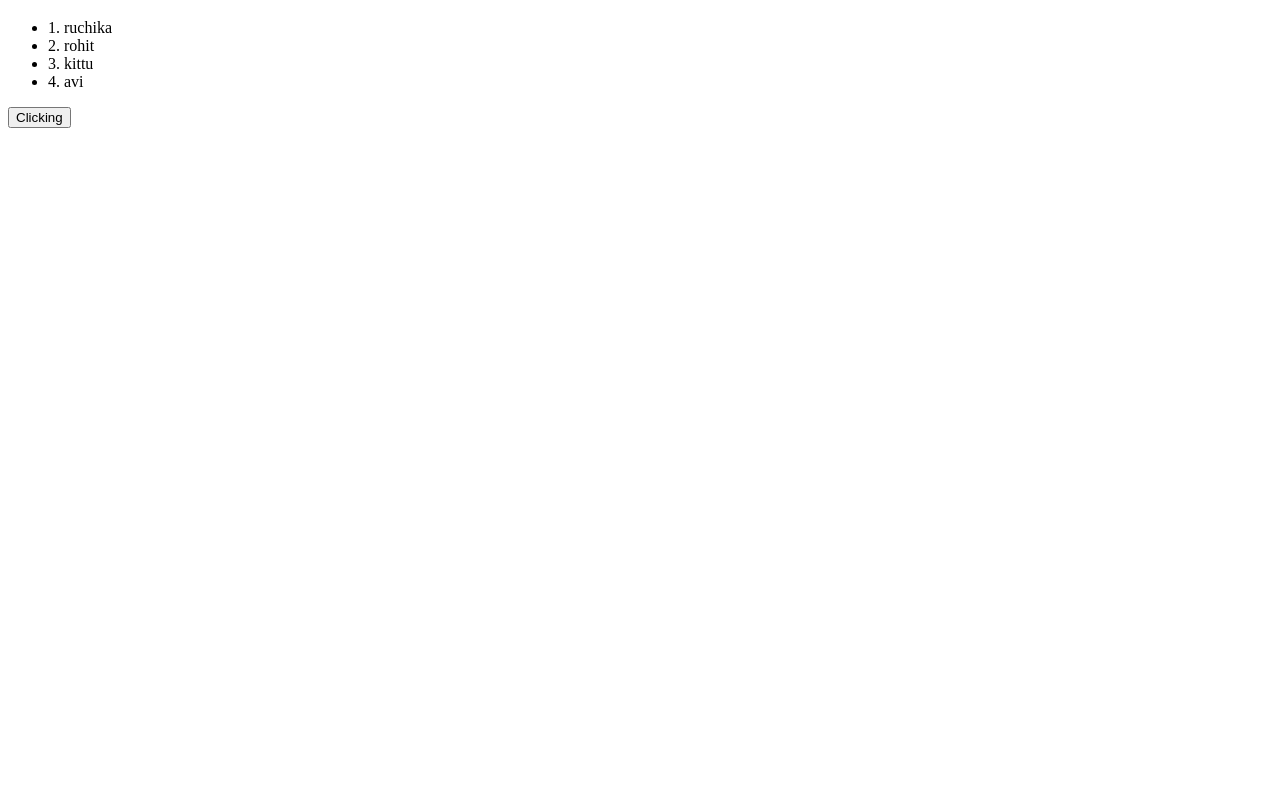
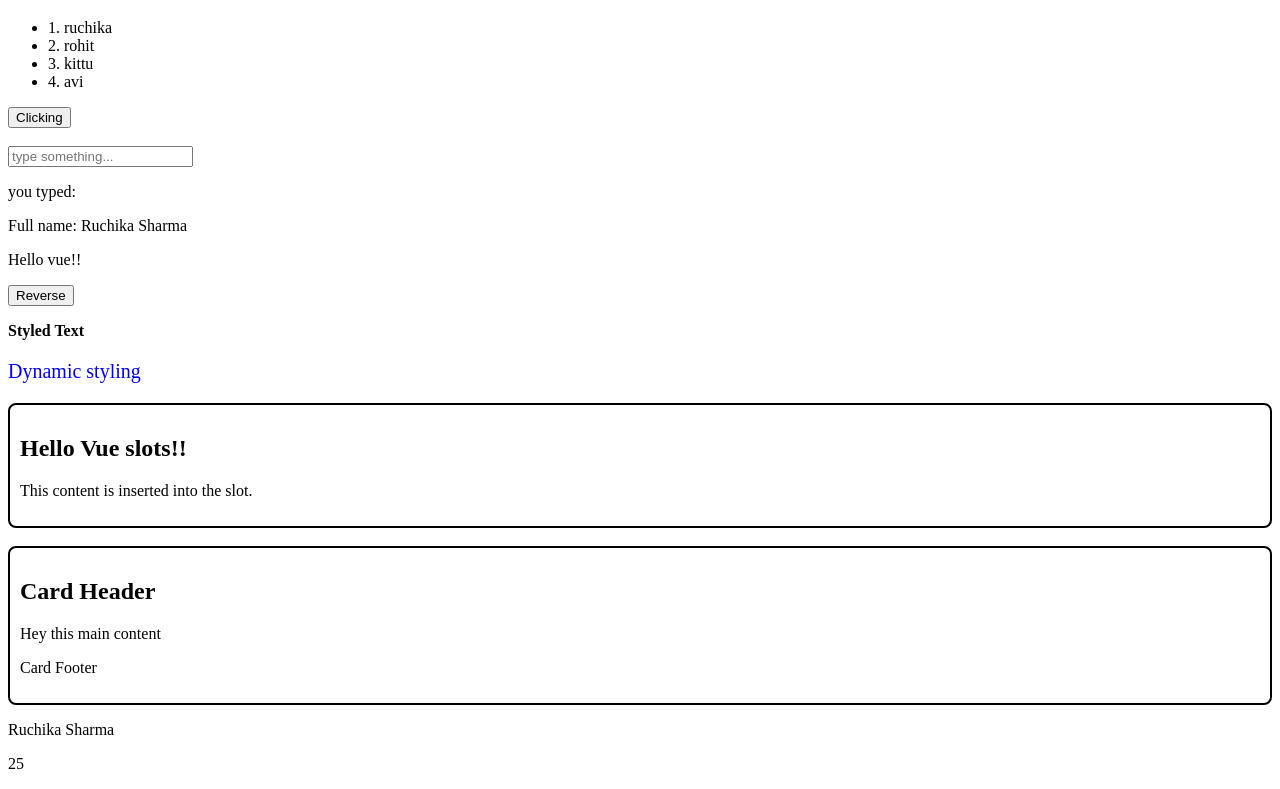
Before and after one commit to ruchik02/Basic-Vue, a Vue app: page / in a window 1280 px wide. Shown: the part 1482-2271 px from the top of the page. Before the commit the page ends 1618 px from the top, so only its background shows below. Built offline with nearby package versions, Linux system fonts and the light colour scheme.

Commit message:
slots in vue

```diff
--- a/src/App.vue
+++ b/src/App.vue
@@ -6,6 +6,14 @@ import Example3 from './components/Example3.vue';
 import Example4 from './components/Example4.vue';
 import Example5 from './components/Example5.vue';
 import Example6 from './components/Example6.vue';
+import Example7 from './components/Example7.vue';
+import Example8 from './components/Example8.vue';
+import Example9 from './components/Example9.vue';
+import Example10 from './components/Example10.vue';
+import Example11 from './components/Example11.vue';
+import Example12 from './components/Example12.vue'
+import Example13 from './components/Example13.vue';
+import Example14 from './components/Example14.vue';
 export default {
   components:{
     MyButton,
@@ -14,7 +22,15 @@ export default {
     Example3,
     Example4,
     Example5,
-    Example6
+    Example6,
+    Example7,
+    Example8,
+    Example9,
+    Example10,
+    Example11,
+    Example12,
+    Example13,
+    Example14
   },
   data() {
     return {
@@ -88,6 +104,32 @@ export default {
    <Example4 />
    <Example5 />
    <Example6 />
+   <br/> <br/>
+   <Example7 />
+   <Example8 />
+   <Example9 />
+   <Example10 />
+   <Example11 />
+   <Example12>
+    <h2>Hello Vue slots!!</h2>
+    <p>This content is inserted into the slot.</p>
+   </Example12>
+   <br/>
+   <Example13>
+    <template v-slot:header >
+      <h2>Card Header</h2>
+    </template>
+    <p>Hey this main content</p>
+    <template v-slot:footer>
+      <p>Card Footer</p>
+    </template>
+   </Example13>
+   <Example14 v-slot:default=" slotProps">
+    <p>{{ slotProps.user.name }}</p>
+    <p>{{ slotProps.user.age }}</p>
+   </Example14>
+
+
 </template>
 <style scoped>
 button {
--- /dev/null
+++ b/src/components/Example10.vue
@@ -0,0 +1,21 @@
+<script>
+export default {
+    data(){
+        return{
+            isActive: true,
+            hasError: false
+        }
+    }
+}
+</script>
+<template>
+    <p :class="{active: isActive, 'text-danger': hasError}">Styled Text</p>
+</template>
+<style scoped>
+.active{
+    font-weight: bold;
+}
+.text-danger{
+  color: red;
+}
+</style>
--- /dev/null
+++ b/src/components/Example11.vue
@@ -0,0 +1,13 @@
+<script>
+export default {
+    data(){
+        return{
+            textColor: "blue",
+            fontSize: 20,
+        }
+    }
+}
+</script>
+<template>
+    <p :style="{color: textColor, fontSize: fontSize + 'px'}">Dynamic styling</p>
+</template>
--- /dev/null
+++ b/src/components/Example12.vue
@@ -0,0 +1,12 @@
+<template>
+    <div class="card">
+        <slot></slot>
+    </div>
+</template>
+<style>
+.card {
+ border: 2px solid black;
+ padding: 10px;
+ border-radius: 8px;
+}
+</style>
--- /dev/null
+++ b/src/components/Example13.vue
@@ -0,0 +1,13 @@
+<template>
+    <div class="card">
+        <header>
+            <slot name="header"></slot>
+        </header>
+        <main>
+            <slot></slot>
+        </main>
+        <footer>
+            <slot name="footer"></slot>
+        </footer>
+    </div>
+</template>
--- /dev/null
+++ b/src/components/Example14.vue
@@ -0,0 +1,17 @@
+<script>
+export default {
+    data(){
+        return{
+            user: {
+                name: "Ruchika Sharma",
+                age: 25
+            }
+        }
+    }
+}
+</script>
+<template>
+    <div class="user-card">
+        <slot :user="user"></slot>
+    </div>
+</template>
--- /dev/null
+++ b/src/components/Example7.vue
@@ -0,0 +1,13 @@
+<script>
+export default {
+    data(){
+        return{
+            message: ''
+        }
+    }
+}
+</script>
+<template>
+    <input v-model="message" placeholder="type something..." />
+    <p>you typed: {{ message }} </p>
+</template>
--- /dev/null
+++ b/src/components/Example8.vue
@@ -0,0 +1,18 @@
+<script>
+export default {
+    data(){
+        return{
+            firstName: "Ruchika",
+            lastName: "Sharma"
+        }
+    },
+    computed: {
+        fullName(){
+            return this.firstName + " " + this.lastName
+        }
+    }
+}
+</script>
+<template>
+    <p>Full name: {{ fullName }}</p>
+</template>
--- /dev/null
+++ b/src/components/Example9.vue
@@ -0,0 +1,18 @@
+<script>
+export default {
+    data(){
+        return{
+            message: 'Hello vue!!'
+        }
+    },
+    methods: {
+        reverseMessage() {
+            this.message = this.message.split("").reverse().join("");
+        }
+    }
+}
+</script>
+<template>
+   <p>{{ message }}</p>
+   <button @click="reverseMessage">Reverse</button>
+</template>
--- a/src/components/TodoItem.vue
+++ /dev/null
@@ -1,5 +0,0 @@
-<template>
-    <li>
-        <button>Done</button>
-    </li>
-</template>
```
Also changed, not shown: src/components/TodoList.vue (deleted, +0 -30 lines).
